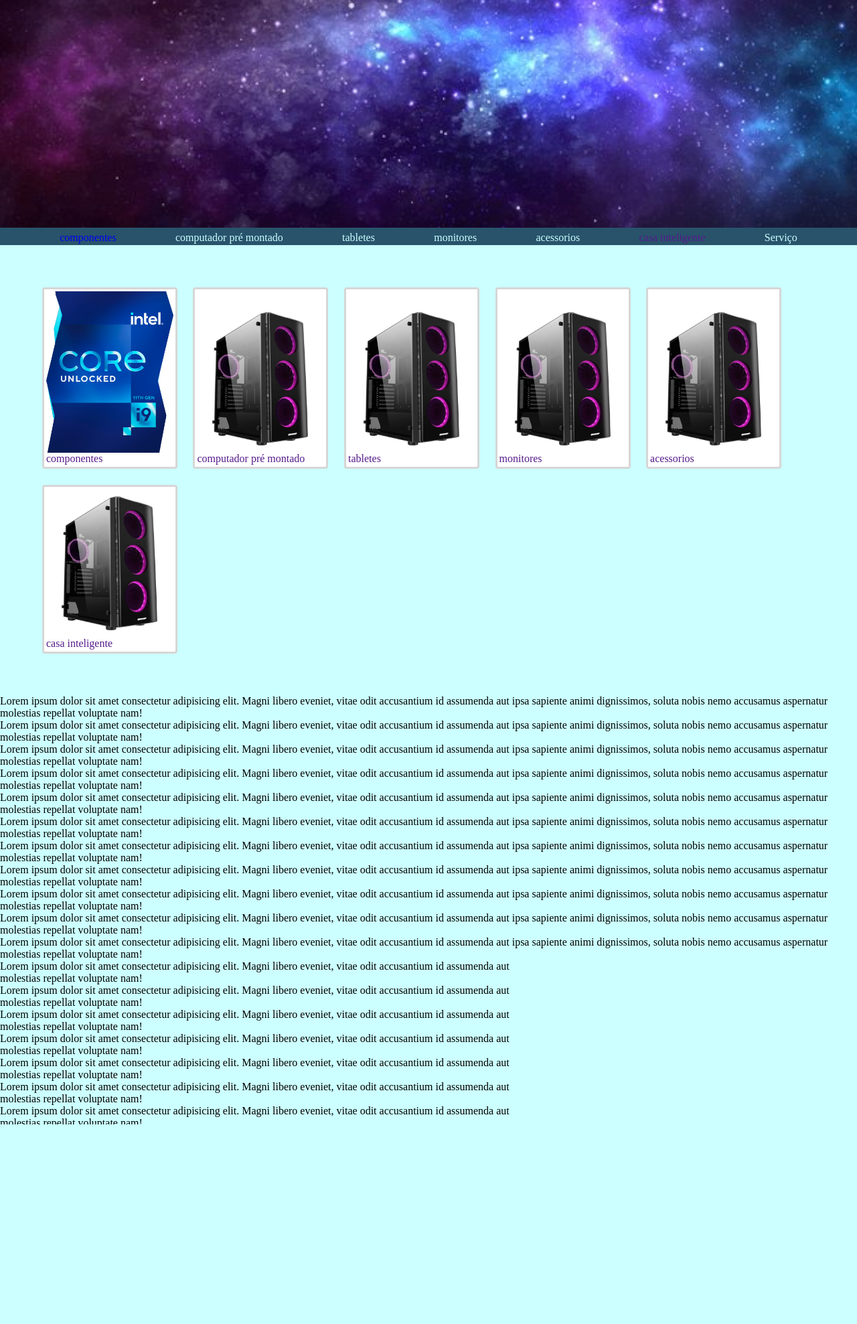
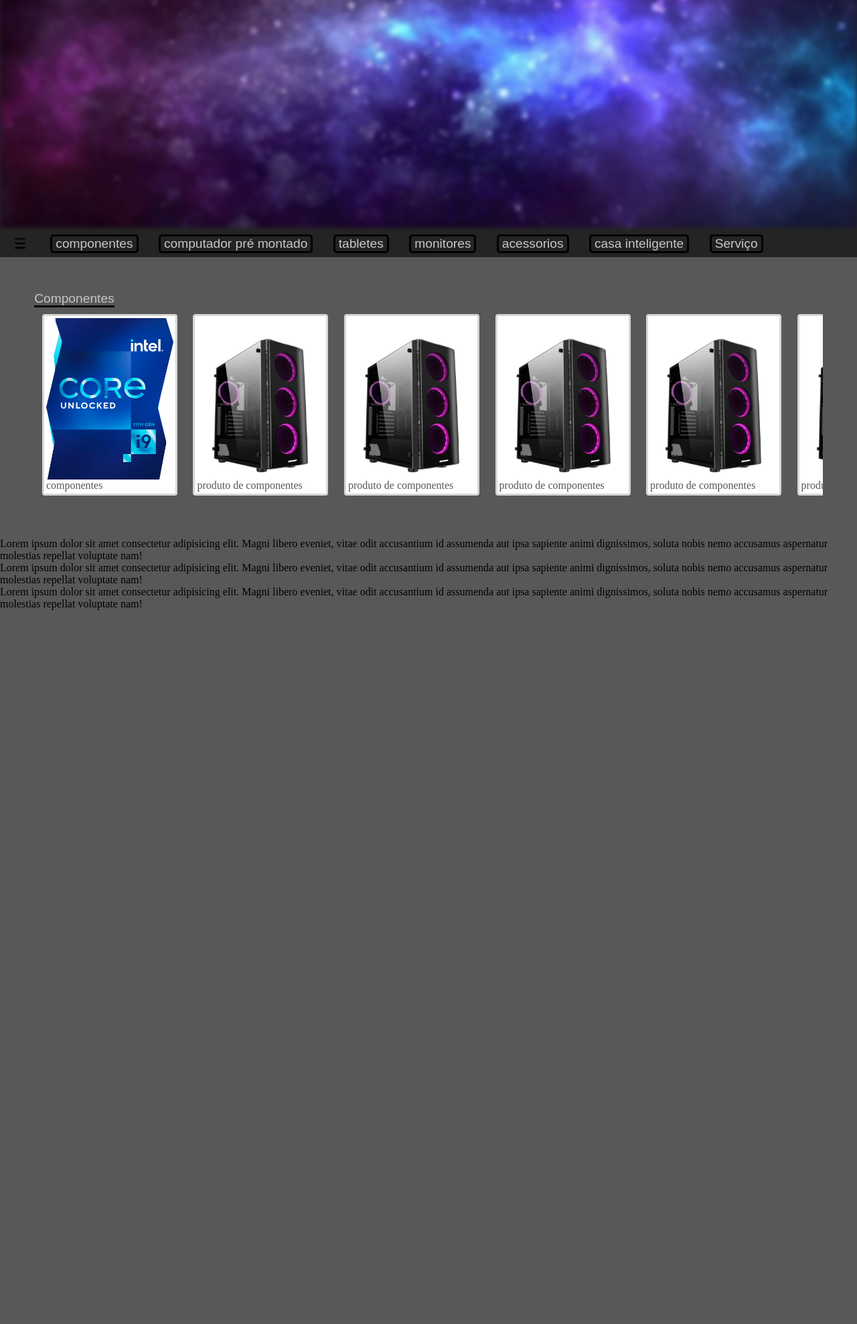
Before and after one commit to Neonrok/Projeto-do-G13-TSIW, a plain HTML site: page main.html in a window 1280 px wide. Shown: the part 100-2077 px from the top of the page at 67% size. After the commit the page ends 1011 px from the top, so only its background shows below. Drawn offline with Linux system fonts and the light colour scheme.

Commit message:
alterações da tela principal

```diff
--- a/css/style.css
+++ b/css/style.css
@@ -1,10 +1,11 @@
 body{
     margin: 0%;
     padding: 0px;
-    background-color: #ccffff;
+    background-color: #585858;
 }
 a{
     text-decoration: none;
+    color: #585858;
 }
 
 p{
@@ -13,8 +14,8 @@ p{
 
 .barra{
     margin: 0%;
-    background-color: #28536b;
-    color: #ccffff;
+    background-color: #242424;
+    color: #585858;
     padding: 0%;
     top: 0px;
     z-index: 999;
@@ -26,38 +27,81 @@ p{
     margin: 0%;
     width: 100%;
     height: auto;
-    background-color: #21465a;
+    background-color: #242424;
     position: relative;
+
     padding: 0%;
+    filter: blur(3px);
 }
+/*barra de pesquida-------------------------------------------------------*/
 .barra2{
     margin: 0%;
-    background-color: #28536b;
-    color: #ccffff;
-    padding: 1px;
+    background-color: #242424;
+
+    padding: 5px;
+    padding-left: 15px;
+    padding-right: 15px;
+    display: flex;
+    flex-direction: row;
+    align-items: center;
+    position: sticky;
+    height: 30px;
+    z-index: 999;
+}
+
+.barra2infos{
     display: flex;
     flex-direction: row;
     justify-content: space-evenly;
     align-content: space-around;
     align-items: center;
-    position: sticky;
     top: 0px;
     height: 20px;
-    z-index: 999;
+    width: 90%;
 }
+
+.infosfont{
+    color: #c7c7c7;
+    font-family: sans-serif;
+    font-size: larger;
+    border: 3px solid #000000;
+    border-radius: 5px;
+    padding: 0px 5px 0px 5px;
+}
+
+.menu{
+    max-height: 30px;
+    width: auto;
+}
+/*fim da barra de pesquida-------------------------------------------------------*/
+
 .separação{
     margin: 15px;
 }
+/*------------------------------estante dos principais produtos---------------------------------*/
+
+.montra{
+    margin: 4%;
+}
+
+.titulo_da_estante{
+    color: #c7c7c7;
+    font-family: sans-serif;
+    font-size: larger;
+    height: 30;
+    border-bottom: 3px solid #000000;
+}
+
 .estante{
-    margin: 4%;
     display: flex;
     flex-direction: row;
-    flex-wrap: wrap;
-    justify-content: baseline;
+    flex-wrap: nowrap;
+    overflow-x: auto;
 }
+
 .Ilustração{
     background-color: #fff;
-    border: 3px solid #d6d6d6;
+    border: 3px solid #d7d7d7;
     border-radius: 4px;
     padding: 3px;
     margin: 1%;
@@ -65,7 +109,36 @@ p{
     flex-direction: column;
     justify-content: end;
 }
+
 .imagem{
     height: auto;
-    width: 190px;
+    width: auto;
+    max-width:190px;
+    max-height: 300px;
 }
+/*--------------------------fim da estante dos principais produtos-------------------------------*/
+.links {
+    display: flex;
+    flex-direction: column;
+    gap: 4rem;
+    margin-top: 50px;
+}
+
+.panel {
+    background-color: #242424;
+    padding: 20px;
+
+    height: 30px;
+    position: fixed;
+    top: 0;
+    left: 0;
+    width: 100%;
+    transform: translateX(-100%);
+}
+
+.panel_link {
+    color: #585858;
+    font-size: 20px;
+    font-weight: 120;
+    text-decoration: none;
+}
--- a/main.html
+++ b/main.html
@@ -8,10 +8,25 @@
 </head>
 <body>
     <nav class="barra">
-        <p class="titulo">olá</p>
+        <p class="titulo">nome indefenido</p>
         <img class="imagem_para_distracao" src="./img/teste.jpg" alt="jpg">
     </nav>
     <nav class="barra2">
+        <img class="menu" src="./img/pngtree-menu-icon-image_1344445-fotor-bg-remover-20240116153753.png" alt="png">
+        <div class="barra2infos">
+            <a class="infosfont" href="componentes.html">componentes</a>
+            <a class="infosfont">computador pré montado</a>
+            <a class="infosfont">tabletes</a>
+            <a class="infosfont">monitores</a>
+            <a class="infosfont">acessorios</a>
+            <a class="infosfont" href="">casa inteligente</a>
+            <a class="infosfont">Serviço</a>
+        </div>
+    </nav>
+
+    <div class="panel">
+        <div class="panel_top">
+            <div class="links">
                 <a href="componentes.html">componentes</a>
                 <a>computador pré montado</a>
                 <a>tabletes</a>
@@ -19,63 +34,57 @@
                 <a>acessorios</a>
                 <a href="">casa inteligente</a>
                 <a>Serviço</a>
-    </nav>
 
-    <div class="separação"></div>
+            </div>
+        </div>
+    </div>
+    <div class="montra">
+        <a class="titulo_da_estante" href="componentes.html">Componentes</a>
         <div class="estante">
-        <a class="Ilustração" href="">
+            <a class="Ilustração" href="componentes.html">
                 <img class="imagem" src="./img/intel-core-i9.jpg" alt="jpg">
                 <p>componentes</p>
             </a>
              <a class="Ilustração" href="">
                 <img class="imagem" src="./img/torre-pc-de-escritorio.jpg" alt="jpg">
-            <p>computador pré montado</p>
+                <p>produto de componentes</p>
             </a>
             <a class="Ilustração" href="">
                 <img class="imagem" src="./img/torre-pc-de-escritorio.jpg" alt="jpg">
-            <p>tabletes</p>
+                <p>produto de componentes</p>
             </a>
             <a class="Ilustração" href="">
                 <img class="imagem" src="./img/torre-pc-de-escritorio.jpg" alt="jpg">
-            <p>monitores</p>
+                <p>produto de componentes</p>
             </a>
             <a class="Ilustração" href="">
                 <img class="imagem" src="./img/torre-pc-de-escritorio.jpg" alt="jpg">
-            <p>acessorios</p>
+                <p>produto de componentes</p>
             </a>
             <a class="Ilustração" href="">
                 <img class="imagem" src="./img/torre-pc-de-escritorio.jpg" alt="jpg">
-            <p>casa inteligente</p>
+                <p>produto de componentes</p>
             </a>
+            <a class="Ilustração" href="">
+                <img class="imagem" src="./img/torre-pc-de-escritorio.jpg" alt="jpg">
+                <p>produto de componentes</p>
+            </a>
+            <a class="Ilustração" href="">
+                <img class="imagem" src="./img/torre-pc-de-escritorio.jpg" alt="jpg">
+                <p>produto de componentes</p>
+            </a>
+            <a class="Ilustração" href="">
+                <img class="imagem" src="./img/torre-pc-de-escritorio.jpg" alt="jpg">
+                <p>produto de componentes</p>
+            </a>
+            <a class="Ilustração" href="">
+                <img class="imagem" src="./img/torre-pc-de-escritorio.jpg" alt="jpg">
+                <p>produto de componentes</p>
+            </a>
+        </div>
     </div>
     <p>Lorem ipsum dolor sit amet consectetur adipisicing elit. Magni libero eveniet, vitae odit accusantium id assumenda aut ipsa sapiente animi dignissimos, soluta nobis nemo accusamus aspernatur molestias repellat voluptate nam!</p>
     <p>Lorem ipsum dolor sit amet consectetur adipisicing elit. Magni libero eveniet, vitae odit accusantium id assumenda aut ipsa sapiente animi dignissimos, soluta nobis nemo accusamus aspernatur molestias repellat voluptate nam!</p>
     <p>Lorem ipsum dolor sit amet consectetur adipisicing elit. Magni libero eveniet, vitae odit accusantium id assumenda aut ipsa sapiente animi dignissimos, soluta nobis nemo accusamus aspernatur molestias repellat voluptate nam!</p>
-    <p>Lorem ipsum dolor sit amet consectetur adipisicing elit. Magni libero eveniet, vitae odit accusantium id assumenda aut ipsa sapiente animi dignissimos, soluta nobis nemo accusamus aspernatur molestias repellat voluptate nam!</p>
-    <p>Lorem ipsum dolor sit amet consectetur adipisicing elit. Magni libero eveniet, vitae odit accusantium id assumenda aut ipsa sapiente animi dignissimos, soluta nobis nemo accusamus aspernatur molestias repellat voluptate nam!</p>
-    <p>Lorem ipsum dolor sit amet consectetur adipisicing elit. Magni libero eveniet, vitae odit accusantium id assumenda aut ipsa sapiente animi dignissimos, soluta nobis nemo accusamus aspernatur molestias repellat voluptate nam!</p>
-    <p>Lorem ipsum dolor sit amet consectetur adipisicing elit. Magni libero eveniet, vitae odit accusantium id assumenda aut ipsa sapiente animi dignissimos, soluta nobis nemo accusamus aspernatur molestias repellat voluptate nam!</p>
-    <p>Lorem ipsum dolor sit amet consectetur adipisicing elit. Magni libero eveniet, vitae odit accusantium id assumenda aut ipsa sapiente animi dignissimos, soluta nobis nemo accusamus aspernatur molestias repellat voluptate nam!</p>
-    <p>Lorem ipsum dolor sit amet consectetur adipisicing elit. Magni libero eveniet, vitae odit accusantium id assumenda aut ipsa sapiente animi dignissimos, soluta nobis nemo accusamus aspernatur molestias repellat voluptate nam!</p>
-    <p>Lorem ipsum dolor sit amet consectetur adipisicing elit. Magni libero eveniet, vitae odit accusantium id assumenda aut ipsa sapiente animi dignissimos, soluta nobis nemo accusamus aspernatur molestias repellat voluptate nam!</p>
-    <p>Lorem ipsum dolor sit amet consectetur adipisicing elit. Magni libero eveniet, vitae odit accusantium id assumenda aut ipsa sapiente animi dignissimos, soluta nobis nemo accusamus aspernatur molestias repellat voluptate nam!</p>
-    <p>Lorem ipsum dolor sit amet consectetur adipisicing elit. Magni libero eveniet, vitae odit accusantium id assumenda aut ipsa sapiente animi dignissimos, soluta nobis nemo accusamus aspernatur molestias repellat voluptate nam!</p>
-    <p>Lorem ipsum dolor sit amet consectetur adipisicing elit. Magni libero eveniet, vitae odit accusantium id assumenda aut ipsa sapiente animi dignissimos, soluta nobis nemo accusamus aspernatur molestias repellat voluptate nam!</p>
-    <p>Lorem ipsum dolor sit amet consectetur adipisicing elit. Magni libero eveniet, vitae odit accusantium id assumenda aut ipsa sapiente animi dignissimos, soluta nobis nemo accusamus aspernatur molestias repellat voluptate nam!</p>
-    <p>Lorem ipsum dolor sit amet consectetur adipisicing elit. Magni libero eveniet, vitae odit accusantium id assumenda aut ipsa sapiente animi dignissimos, soluta nobis nemo accusamus aspernatur molestias repellat voluptate nam!</p>
-    <p>Lorem ipsum dolor sit amet consectetur adipisicing elit. Magni libero eveniet, vitae odit accusantium id assumenda aut ipsa sapiente animi dignissimos, soluta nobis nemo accusamus aspernatur molestias repellat voluptate nam!</p>
-    <p>Lorem ipsum dolor sit amet consectetur adipisicing elit. Magni libero eveniet, vitae odit accusantium id assumenda aut ipsa sapiente animi dignissimos, soluta nobis nemo accusamus aspernatur molestias repellat voluptate nam!</p>
-    <p>Lorem ipsum dolor sit amet consectetur adipisicing elit. Magni libero eveniet, vitae odit accusantium id assumenda aut ipsa sapiente animi dignissimos, soluta nobis nemo accusamus aspernatur molestias repellat voluptate nam!</p>
-    <p>Lorem ipsum dolor sit amet consectetur adipisicing elit. Magni libero eveniet, vitae odit accusantium id assumenda aut ipsa sapiente animi dignissimos, soluta nobis nemo accusamus aspernatur molestias repellat voluptate nam!</p>
-    <p>Lorem ipsum dolor sit amet consectetur adipisicing elit. Magni libero eveniet, vitae odit accusantium id assumenda aut ipsa sapiente animi dignissimos, soluta nobis nemo accusamus aspernatur molestias repellat voluptate nam!</p>
-    <p>Lorem ipsum dolor sit amet consectetur adipisicing elit. Magni libero eveniet, vitae odit accusantium id assumenda aut ipsa sapiente animi dignissimos, soluta nobis nemo accusamus aspernatur molestias repellat voluptate nam!</p>
-    <p>Lorem ipsum dolor sit amet consectetur adipisicing elit. Magni libero eveniet, vitae odit accusantium id assumenda aut ipsa sapiente animi dignissimos, soluta nobis nemo accusamus aspernatur molestias repellat voluptate nam!</p>
-    <p>Lorem ipsum dolor sit amet consectetur adipisicing elit. Magni libero eveniet, vitae odit accusantium id assumenda aut ipsa sapiente animi dignissimos, soluta nobis nemo accusamus aspernatur molestias repellat voluptate nam!</p>
-    <p>Lorem ipsum dolor sit amet consectetur adipisicing elit. Magni libero eveniet, vitae odit accusantium id assumenda aut ipsa sapiente animi dignissimos, soluta nobis nemo accusamus aspernatur molestias repellat voluptate nam!</p>
-    <p>Lorem ipsum dolor sit amet consectetur adipisicing elit. Magni libero eveniet, vitae odit accusantium id assumenda aut ipsa sapiente animi dignissimos, soluta nobis nemo accusamus aspernatur molestias repellat voluptate nam!</p>
-    <p>Lorem ipsum dolor sit amet consectetur adipisicing elit. Magni libero eveniet, vitae odit accusantium id assumenda aut ipsa sapiente animi dignissimos, soluta nobis nemo accusamus aspernatur molestias repellat voluptate nam!</p>
-    <p>Lorem ipsum dolor sit amet consectetur adipisicing elit. Magni libero eveniet, vitae odit accusantium id assumenda aut ipsa sapiente animi dignissimos, soluta nobis nemo accusamus aspernatur molestias repellat voluptate nam!</p>
-    <p>Lorem ipsum dolor sit amet consectetur adipisicing elit. Magni libero eveniet, vitae odit accusantium id assumenda aut ipsa sapiente animi dignissimos, soluta nobis nemo accusamus aspernatur molestias repellat voluptate nam!</p>
-
 </body>
 </html>
```
Also changed, not shown: img/pngtree-menu-icon-image_1344445-fotor-bg-remover-20240116153753.png (added). Lines whose indentation alone changed are shown as unchanged.
